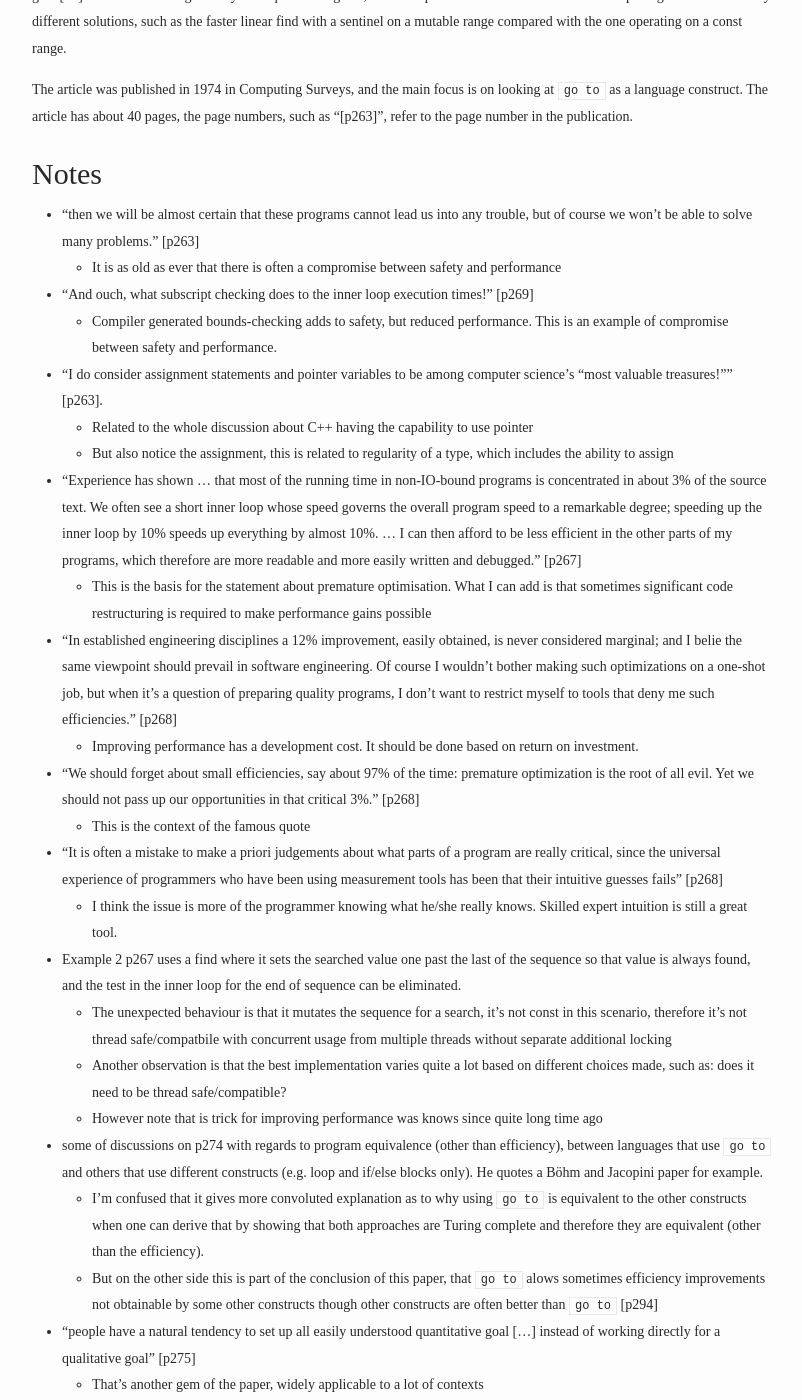
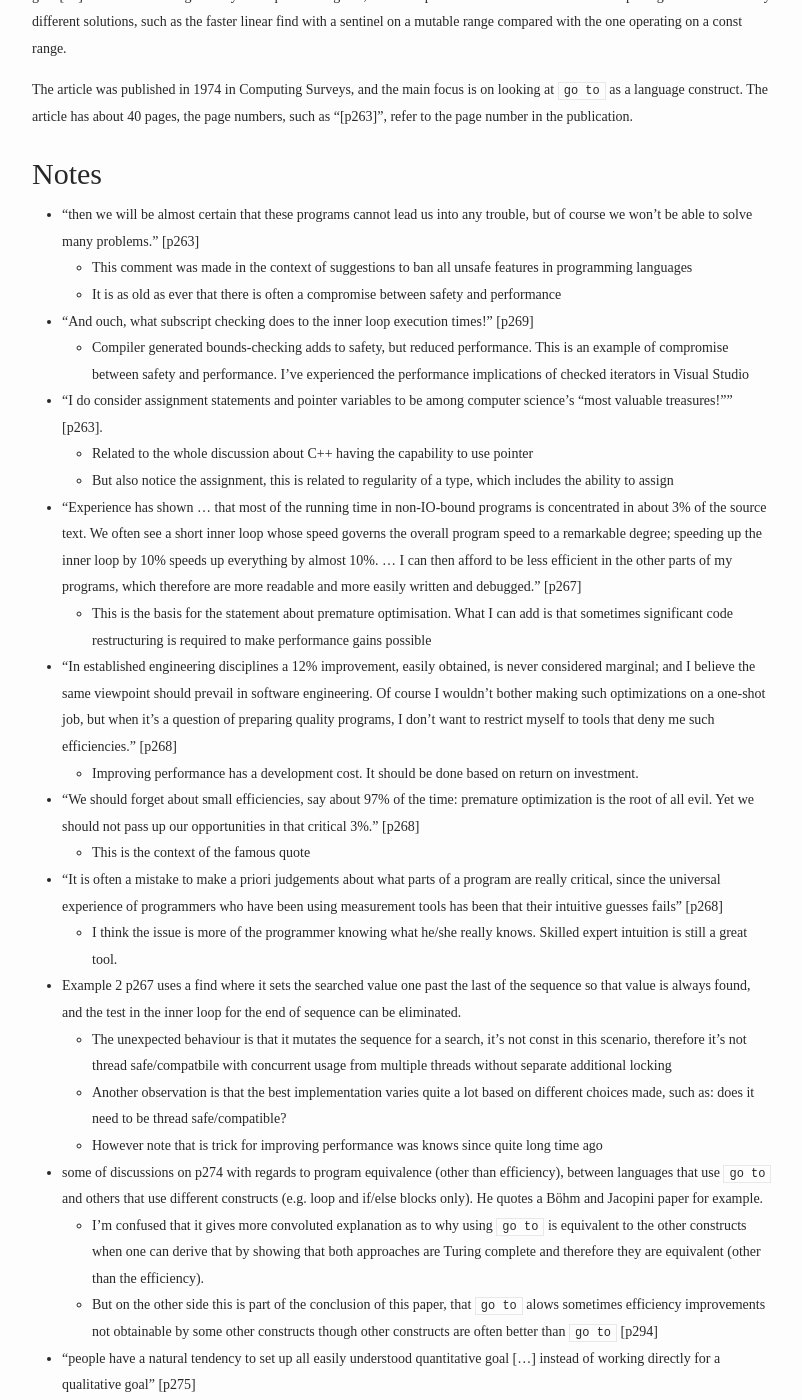
Before and after one commit to bajamircea/bajamircea.github.io, a Jekyll site: the page built from _posts/2019-01-18-premature-optimisation.markdown, in a window 1280 px wide and 1400 px high, scrolled down 504 px. Shown: the whole window, without its empty margins (238-1040 px from the left). Built offline with Jekyll 4.4.1, drawn with Linux system fonts in a browser that asks for light colours; nearby versions of some CDN libraries; some of the changed text lies outside the part shown.

Commit message:
Fixes in premature

````diff
--- a/_posts/2019-01-18-premature-optimisation.markdown
+++ b/_posts/2019-01-18-premature-optimisation.markdown
@@ -29,13 +29,17 @@ publication.
 
 - "then we will be almost certain that these programs cannot lead us into any
   trouble, but of course we won't be able to solve many problems." [p263]
+  - This comment was made in the context of suggestions to ban all unsafe
+    features in programming languages
   - It is as old as ever that there is often a compromise between safety and
     performance
 
 - "And ouch, what subscript checking does to the inner loop execution times!"
   [p269]
   - Compiler generated bounds-checking adds to safety, but reduced performance.
-    This is an example of compromise between safety and performance.
+    This is an example of compromise between safety and performance. I've
+    experienced the performance implications of checked iterators in Visual
+    Studio
 
 - "I do consider assignment statements and pointer variables to be among
   computer science's "most valuable treasures!"" [p263].
@@ -56,7 +60,7 @@ publication.
     make performance gains possible
 
 - "In established engineering disciplines a 12% improvement, easily obtained,
-  is never considered marginal; and I belie the same viewpoint should prevail
+  is never considered marginal; and I believe the same viewpoint should prevail
   in software engineering. Of course I wouldn't bother making such
   optimizations on a one-shot job, but when it's a question of preparing
   quality programs, I don't want to restrict myself to tools that deny me such
@@ -114,7 +118,7 @@ publication.
 
 - code like the one on p277:
 ```
-  "for i := 1 step 1 until m do
+  for i := 1 step 1 until m do
     if A[i] = x then found(i) fi;
   m := m + 1; A[m] := x; found(m);
 ```
@@ -151,7 +155,7 @@ publication.
   completely the other levels. This is not true." [p292]
   - An aspect of this is functions having expectations about the input (e.g.
     type and values) e.g. `lower_bound` expects the input range is partitioned
-    by the value searched.
+    by the value searched. These kind of concerns might cross a few levels.
 
 
 # Reference
````
